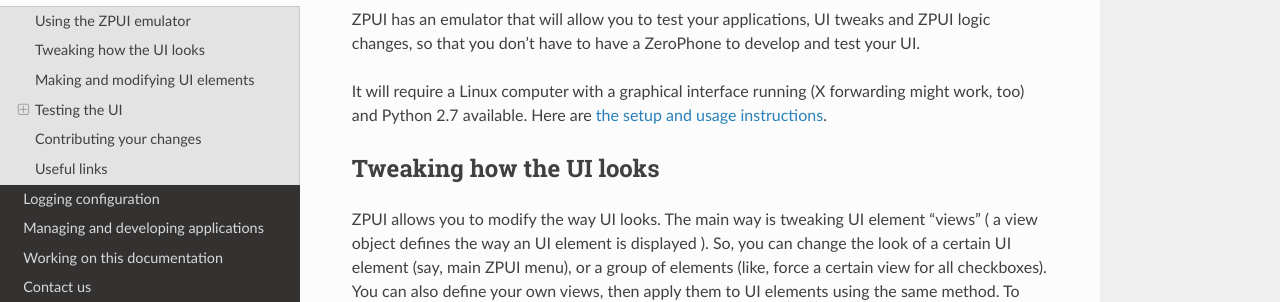
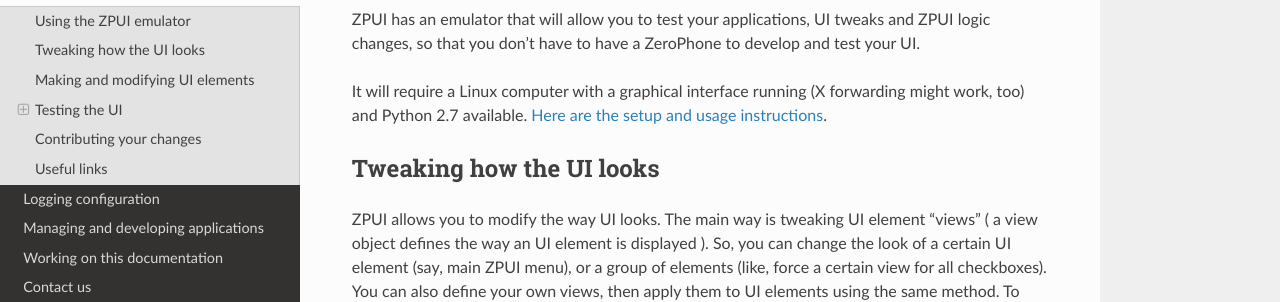
Before and after one commit to CRImier/pyLCI, a Sphinx documentation site: the page built from docs/hacking_ui.rst, in a window 1280 px wide and 900 px high. Shown: the part 304-606 px from the top of the window. Built offline with Sphinx 7.4.7 and the Read the Docs theme 2.0.0, drawn with Linux system fonts in a browser that asks for light colours; part of the change alters nothing that is shown.

```diff
--- a/docs/hacking_ui.rst
+++ b/docs/hacking_ui.rst
@@ -15,9 +15,7 @@ and ZPUI logic changes, so that you don't have to have a ZeroPhone to develop
 and test your UI.
 
 It will require a Linux computer with a graphical interface running (X forwarding
-might work, too) and Python 2.7 available. Here are `the setup and usage instructions`_.
-
-.. _the setup and usage instructions: wiki.zerophone.org/index.php/ZPUI_emulator_setup
+might work, too) and Python 2.7 available. :ref:`Here are the setup and usage instructions <emulator>`.
 
 Tweaking how the UI looks
 =========================
```
